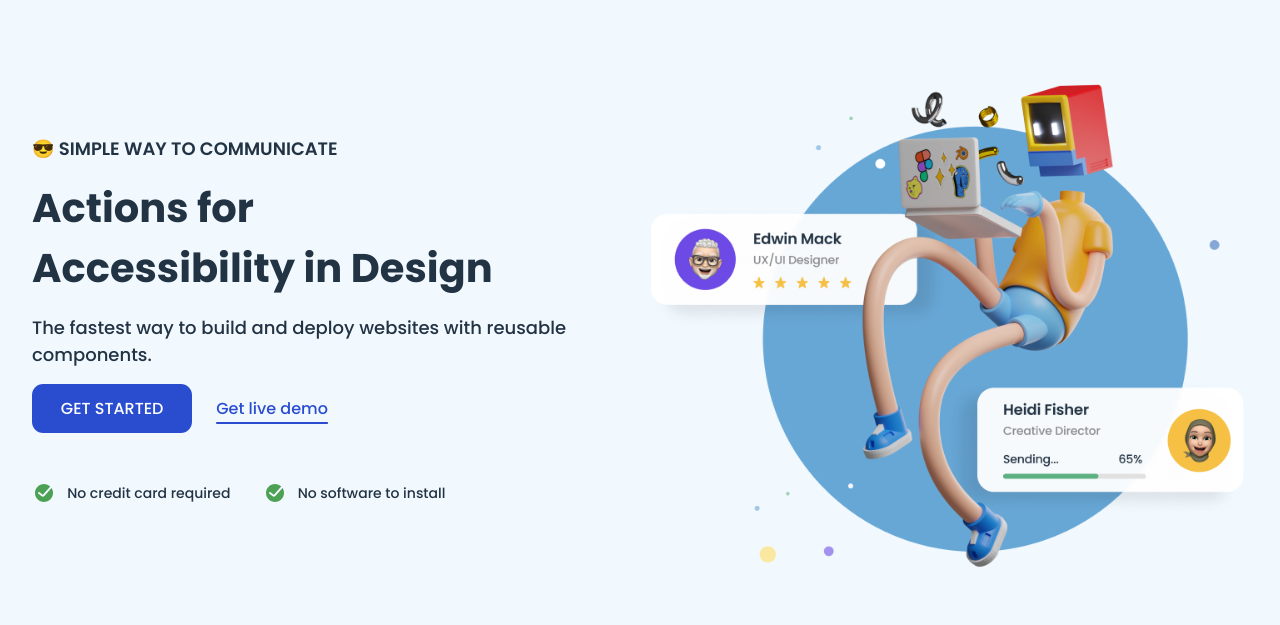
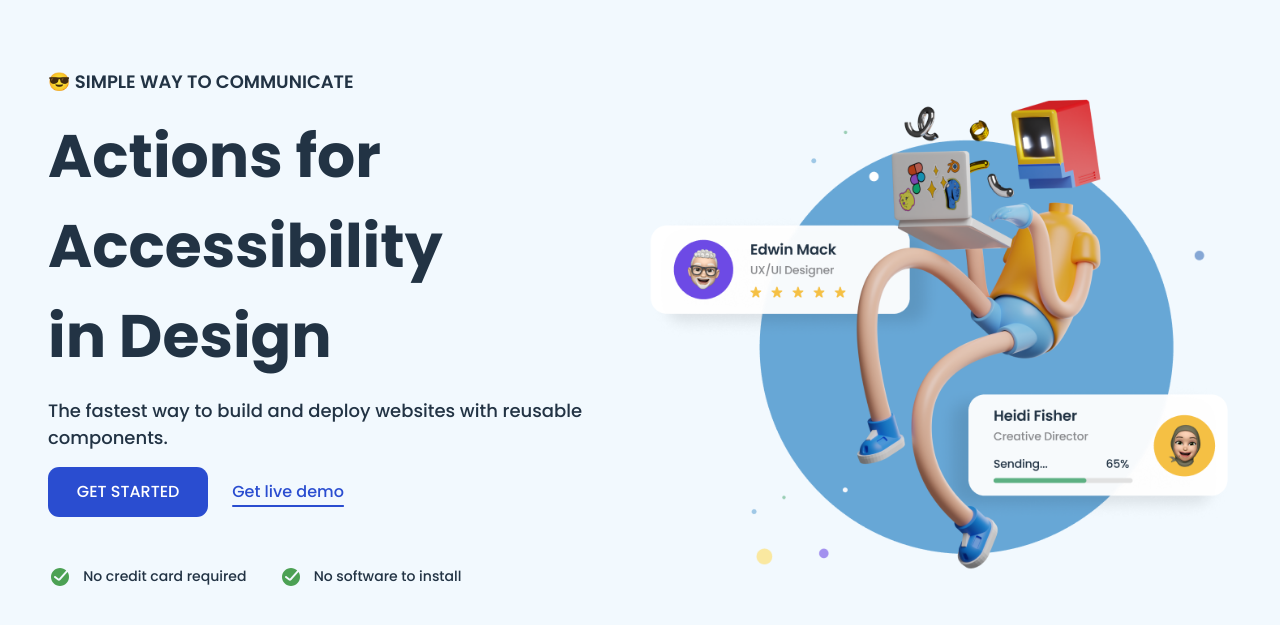
Before and after one commit to gustavo2023/simple-homepage-Alarado, a plain HTML site: page index.html in a window 1280 px wide. Shown: the part 55-680 px from the top of the page. Drawn offline with Linux system fonts and the light colour scheme.

Commit message:
Adjust padding for main content and h1 element font size.

```diff
--- a/styles.css
+++ b/styles.css
@@ -209,7 +209,7 @@ main {
   grid-template-columns: repeat(2, 1fr);
   justify-content: center;
   align-items: center;
-  padding: 2rem;
+  padding: 3rem;
 }
 
 .main-content {
@@ -233,7 +233,7 @@ main {
 
 h1 {
   color: var(--text-color);
-  font-size: clamp(2.5rem, 3vw, var(--haeding-size));
+  font-size: clamp(2.5rem, 5vw, var(--haeding-size));
   font-weight: 700;
   line-height: 1.5;
 }
@@ -332,6 +332,7 @@ h1 {
       "hero-img"
       "main-content";
     gap: 1.5rem;
+    padding: 1.5rem;
   }
 
   .main-content {
```
